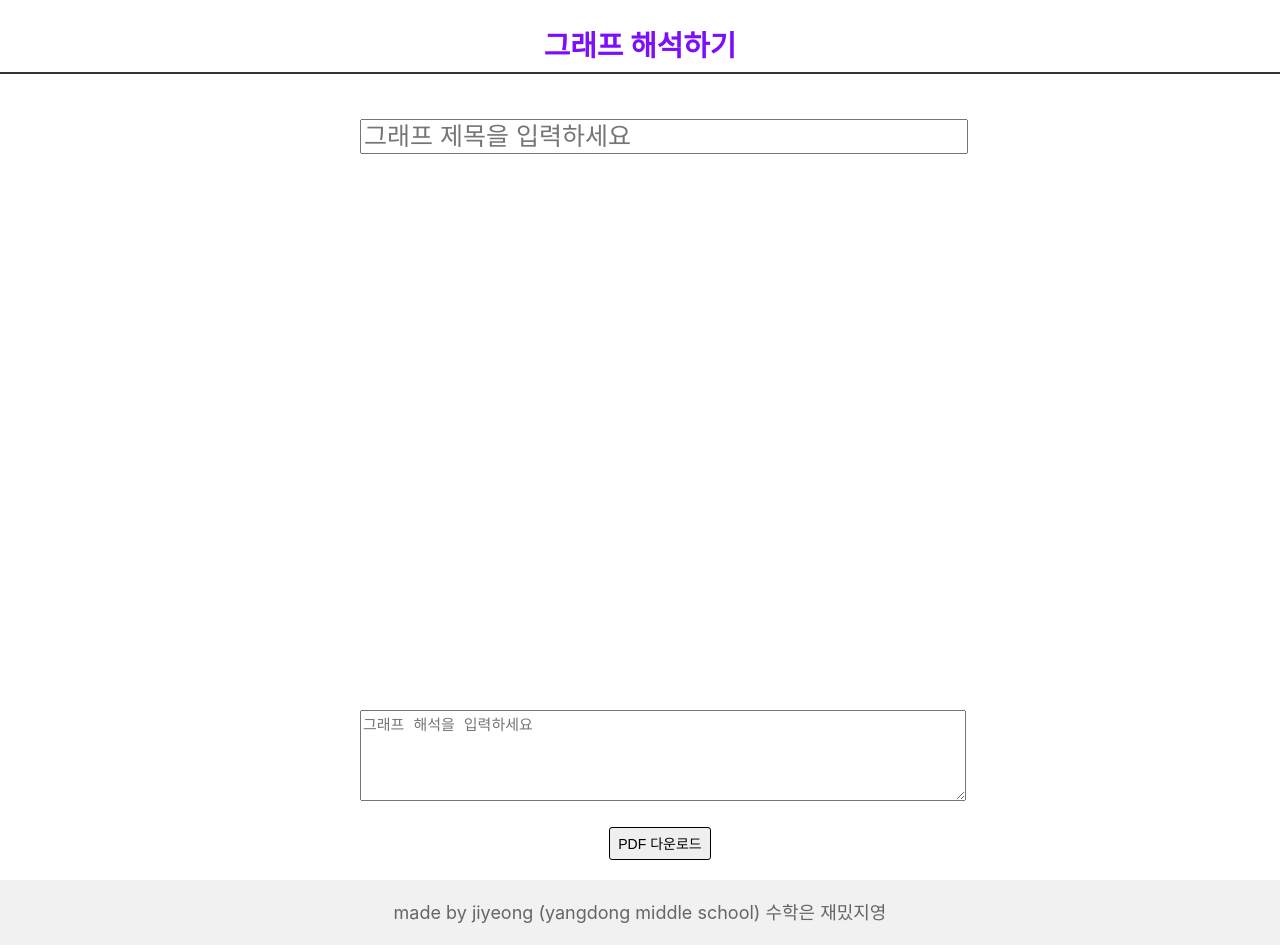
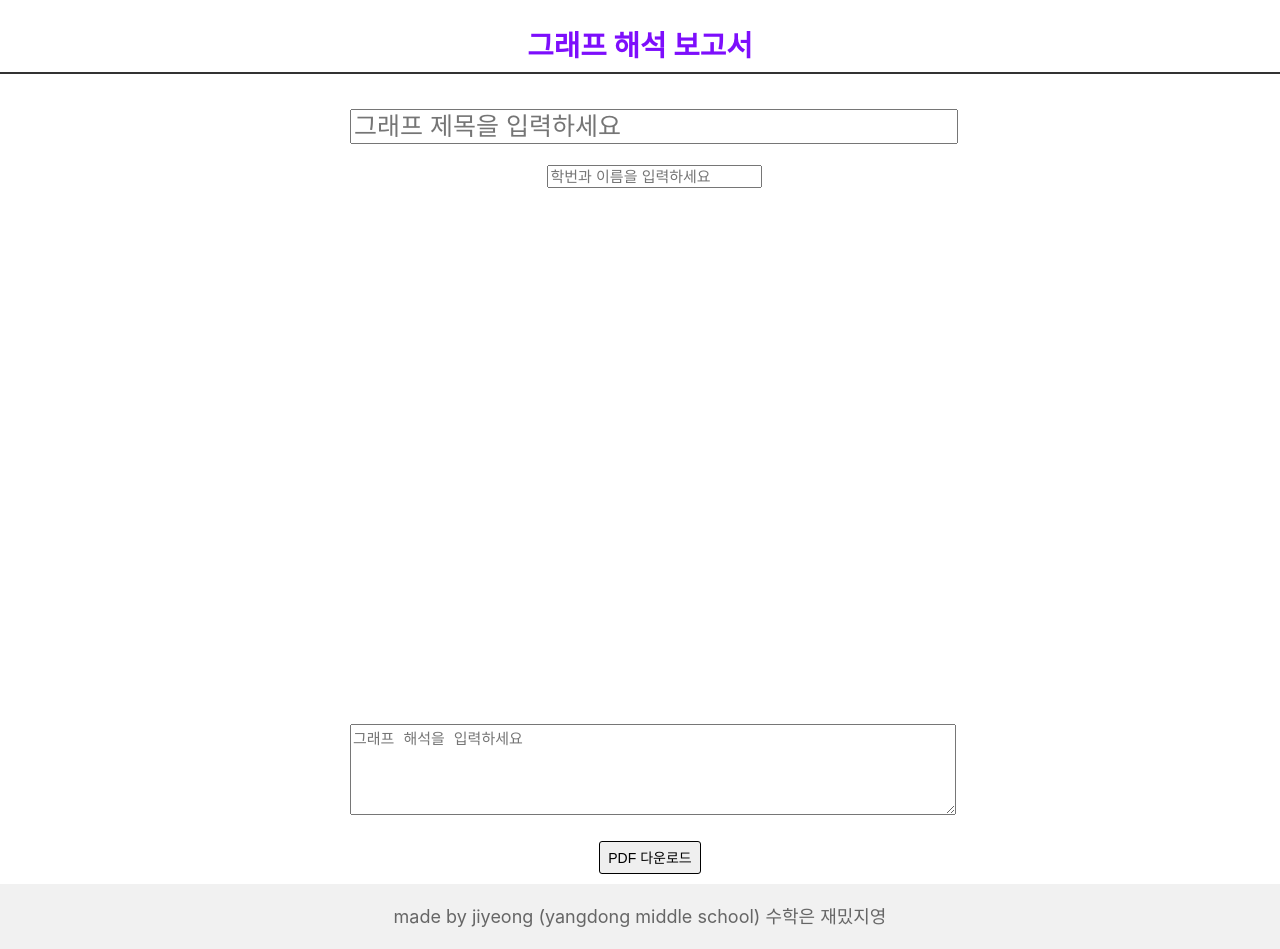
Before and after one commit to jjyeong2103/math1, a website built with Vite: page interpret.html in a window 1280 px wide. Shown: the top 949 px of the page. Built offline with nearby package versions, Linux system fonts and the light colour scheme.

Commit message:
Update interpret.html

```diff
--- a/interpret.html
+++ b/interpret.html
@@ -3,7 +3,7 @@
 <head>
     <meta charset="UTF-8">
     <meta name="viewport" content="width=device-width, initial-scale=1.0">
-    <title>그래프 해석하기</title>
+    <title>그래프 해석 보고서</title>
     <link rel="stylesheet" href="styles.css"> <!-- CSS 파일 링크 -->
     <style>
         /* 스타일 추가 */
@@ -11,7 +11,7 @@
             display: flex;
             flex-direction: column; /* 세로 방향으로 정렬 */
             align-items: center; /* 중앙 정렬 */
-            padding: 20px;
+            padding: 10px;
         }
 
         #title-section, #interpretation-section, #graph-section {
@@ -28,8 +28,8 @@
         #chart {
             display: block; /* 차트가 블록 요소로 보이도록 */
             margin-bottom: 10px; /* 차트와 해석 입력 공간 간의 여백 */
-            width: 590px; /* 원하는 너비로 조정 */
-            height: 100px; /* 원하는 높이로 조정 */
+            width: 600px; /* 원하는 너비로 조정 */
+            height: 300px; /* 원하는 높이로 조정 */
         }
     </style>
     <script src="https://cdn.jsdelivr.net/npm/chart.js"></script>
@@ -37,7 +37,7 @@
 </head>
 <body>
     <div id="header">
-        <h1>그래프 해석하기</h1>
+        <h1>그래프 해석 보고서</h1>
     </div>
 
     <div id="main-content">
@@ -45,6 +45,11 @@
             <!-- <h2>제목 입력</h2> -->
             <input type="text" id="graph-title" placeholder="그래프 제목을 입력하세요" style="width: 100%; font-size: 25px;">
         </div>
+
+        <div id="name-section">
+            <input type="text" id="graph-title" placeholder="학번과 이름을 입력하세요" style="width: 100%; font-size: 15px;">
+        </div>
+
 
         <div id="graph-section">
             <canvas id="chart" width="1200" height="600"></canvas> <!-- 크기 조정 -->
```
